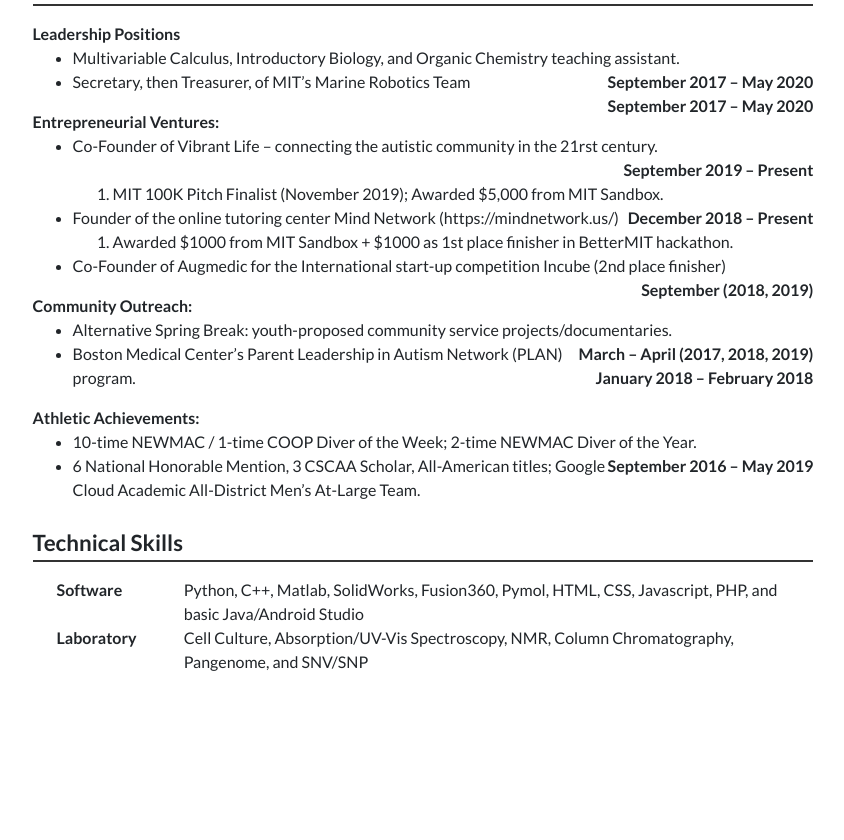
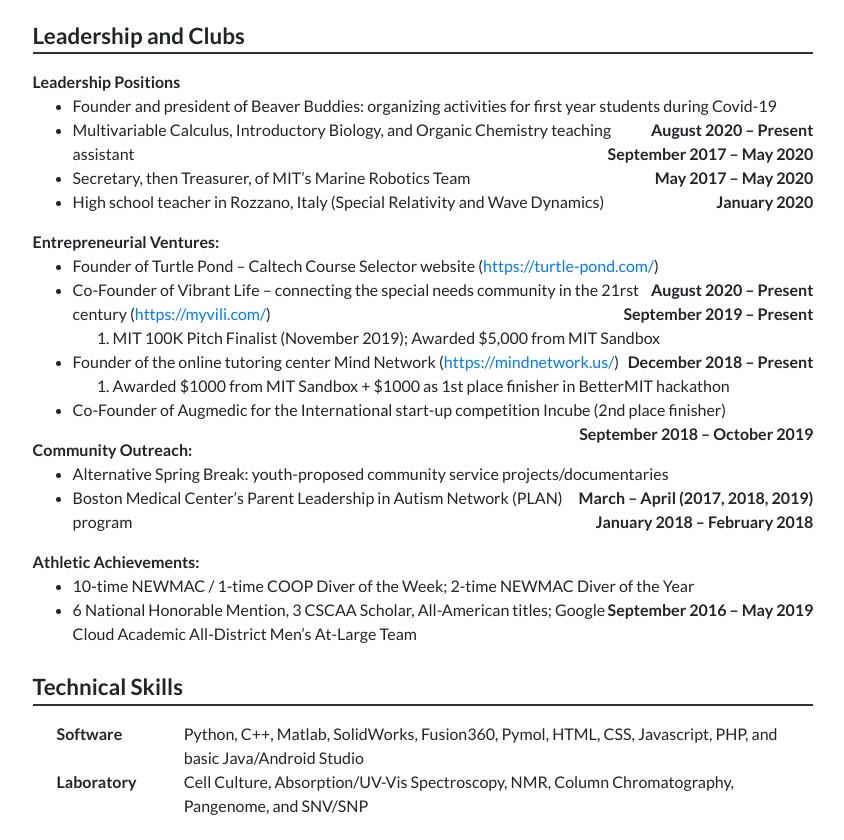
Before and after one commit to SammysStacks/Personal-Website, a plain HTML site: page cv.html in a window 1280 px wide. Shown: the part 1799-2639 px from the top of the page, without its empty margins (217-1061 px from the left). Before the commit the page ends 2521 px from the top, so only its background shows below. Drawn offline with nearby package versions, Linux system fonts and the light colour scheme.

```diff
--- a/cv.html
+++ b/cv.html
@@ -71,6 +71,7 @@
       <div style="clear: right">
           <ul>
             <li> Bachelor of Science in Chemistry-Biology and Physics; Minor in Nuclear Engineering and Computer Science </li>
+            <li> <em> Certificate in Living Machines; Undergraduate Teaching Award in Mathematics; Department of Chemistry Research Award </em> </li>
             <li> GPA: 4.9 (Weighted on a 5.0 Scale); <em>Phi Beta Kappa Scholar</em> </li>
           </ul>
       </div>
@@ -215,12 +216,20 @@
       <span class="bold"> Leadership Positions </span>
       <ul>
         <li>
-          <span> Multivariable Calculus, Introductory Biology, and Organic Chemistry teaching assistant. <span>
-          <span class = "pull_Right bold"> September 2017 – May 2020 <span>
+          <span> Founder and president of Beaver Buddies: organizing activities for first year students during Covid-19 </span>
+          <span class = "pull_Right bold"> August 2020 – Present </span>
         </li>
         <li>
-          <span> Secretary, then Treasurer, of MIT’s Marine Robotics Team <span>
-          <span class = "pull_Right bold"> September 2017 – May 2020 <span>
+          <span> Multivariable Calculus, Introductory Biology, and Organic Chemistry teaching assistant </span>
+          <span class = "pull_Right bold"> September 2017 – May 2020 </span>
+        </li>
+        <li>
+          <span> Secretary, then Treasurer, of MIT’s Marine Robotics Team </span>
+          <span class = "pull_Right bold"> May 2017 – May 2020 </span>
+        </li>
+        <li>
+          <span> High school teacher in Rozzano, Italy (Special Relativity and Wave Dynamics) </span>
+          <span class = "pull_Right bold"> January 2020 </span>
         </li>
       </ul>
 
@@ -228,18 +237,22 @@
       <span class="bold"> Entrepreneurial Ventures: </span>
       <ul>
         <li>
-          <span> Co-Founder of Vibrant Life – connecting the autistic community in the 21rst century. <span>
-          <span class = "pull_Right bold"> September 2019 – Present <span>
+          <span> Founder of Turtle Pond – Caltech Course Selector website (<a href="https://turtle-pond.com/">https://turtle-pond.com/</a>) </span>
+          <span class = "pull_Right bold"> August 2020 – Present </span>
         </li>
-        <ol style="clear: right"> <li> MIT 100K Pitch Finalist (November 2019); Awarded $5,000 from MIT Sandbox. </li> </ol>
         <li>
-          <span> Founder of the online tutoring center Mind Network (https://mindnetwork.us/) <span>
-          <span class = "pull_Right bold"> December 2018 – Present <span>
+          <span> Co-Founder of Vibrant Life – connecting the special needs community in the 21rst century (<a href="https://myvili.com/">https://myvili.com/</a>)</span>
+          <span class = "pull_Right bold"> September 2019 – Present </span>
         </li>
-        <ol style="clear: right"> <li> Awarded $1000 from MIT Sandbox + $1000 as 1st place finisher in BetterMIT hackathon. </li> </ol>
+        <ol style="clear: right"> <li> MIT 100K Pitch Finalist (November 2019); Awarded $5,000 from MIT Sandbox </li> </ol>
+        <li>
+          <span> Founder of the online tutoring center Mind Network (<a href="https://mindnetwork.us/">https://mindnetwork.us/</a>) </span>
+          <span class = "pull_Right bold"> December 2018 – Present </span>
+        </li>
+        <ol style="clear: right"> <li> Awarded $1000 from MIT Sandbox + $1000 as 1st place finisher in BetterMIT hackathon </li> </ol>
         <li>
           <span> Co-Founder of Augmedic for the International start-up competition Incube (2nd place finisher) </span>
-          <span class  = "pull_Right bold"> September (2018, 2019) </span>
+          <span class  = "pull_Right bold"> September 2018 – October 2019 </span>
         </li>
       </ul>
 
@@ -248,12 +261,12 @@
       <span class="bold"> Community Outreach: </span>
       <ul>
         <li>
-          <span> Alternative Spring Break: youth-proposed community service projects/documentaries. <span>
-          <span class = "pull_Right bold"> March – April (2017, 2018, 2019) <span>
+          <span> Alternative Spring Break: youth-proposed community service projects/documentaries </span>
+          <span class = "pull_Right bold"> March – April (2017, 2018, 2019) </span>
         </li>
         <li>
-          <span> Boston Medical Center’s Parent Leadership in Autism Network (PLAN) program. <span>
-          <span class = "pull_Right bold"> January 2018 – February 2018 <span>
+          <span> Boston Medical Center’s Parent Leadership in Autism Network (PLAN) program </span>
+          <span class = "pull_Right bold"> January 2018 – February 2018 </span>
         </li>
       </ul>
 
@@ -261,11 +274,11 @@
       <span class="bold"> Athletic Achievements: </span>
       <ul>
         <li>
-          <span> 10-time NEWMAC / 1-time COOP Diver of the Week; 2-time NEWMAC Diver of the Year. <span>
-          <span class = "pull_Right bold"> September 2016 – May 2019  <span>
+          <span> 10-time NEWMAC / 1-time COOP Diver of the Week; 2-time NEWMAC Diver of the Year </span>
+          <span class = "pull_Right bold"> September 2016 – May 2019  </span>
         </li>
         <li>
-          <span> 6 National Honorable Mention, 3 CSCAA Scholar, All-American titles; Google Cloud Academic All-District Men’s At-Large Team. <span>
+          <span> 6 National Honorable Mention, 3 CSCAA Scholar, All-American titles; Google Cloud Academic All-District Men’s At-Large Team </span>
         </li>
       </ul>
     </div>
```
Also changed, not shown: research.html (+18 -7 lines), 5 other files.
